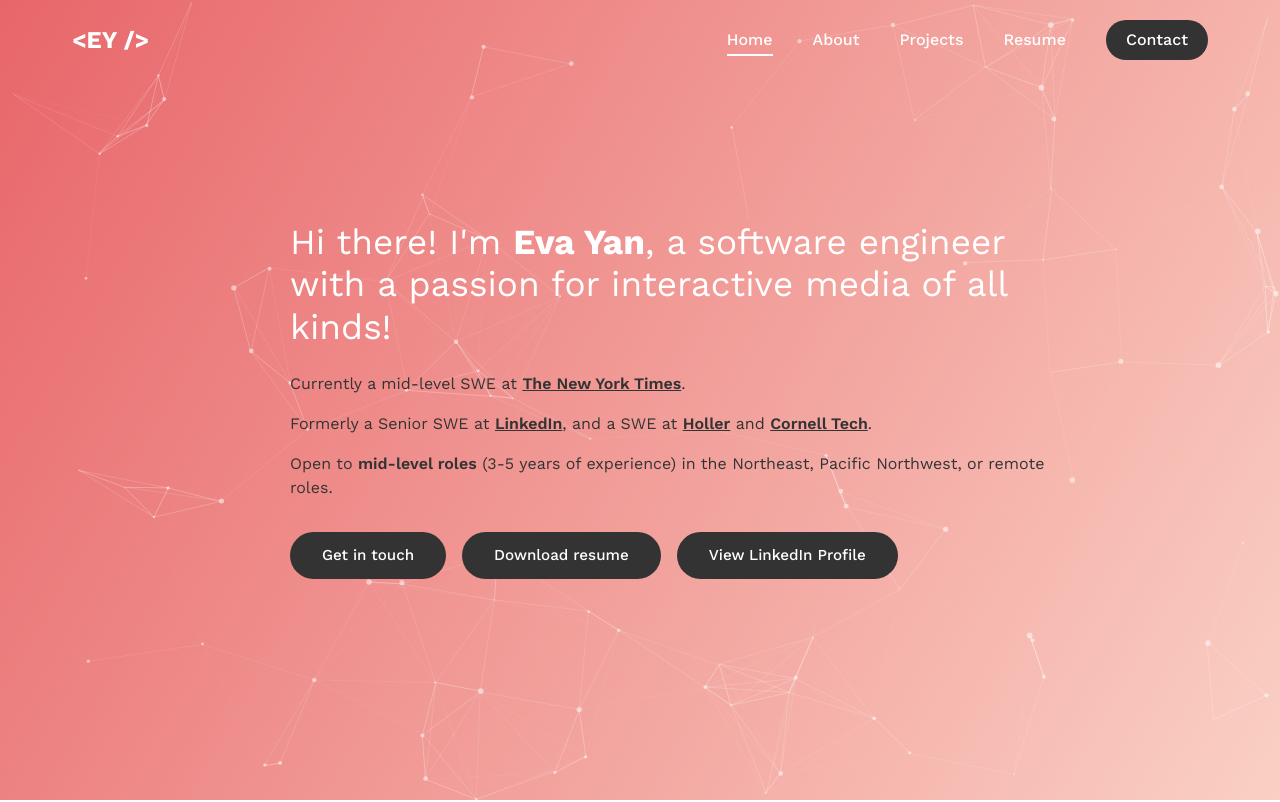
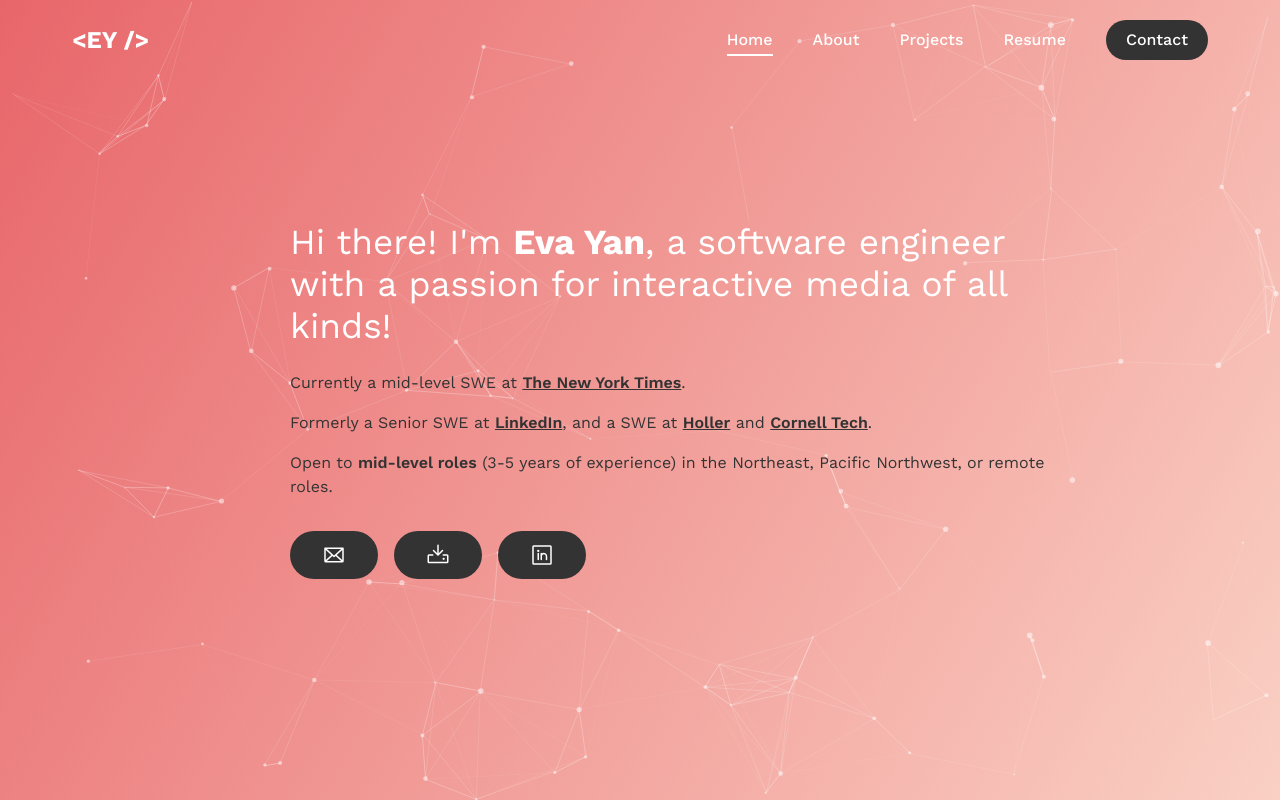
Before and after one commit to skeyan/dev-portfolio, a React (Vite) app: page / in a window 1280 px wide. Shown: the top 802 px of the page. Built offline with nearby package versions, Linux system fonts and the light colour scheme.

Commit message:
Hero cta to icons with phosphor

```diff
--- a/package.json
+++ b/package.json
@@ -10,6 +10,7 @@
     "preview": "vite preview"
   },
   "dependencies": {
+    "@phosphor-icons/react": "^2.1.10",
     "@tailwindcss/ui": "^0.7.2",
     "framer-motion": "^12.4.2",
     "husky": "^9.1.7",
--- a/src/components/Hero.jsx
+++ b/src/components/Hero.jsx
@@ -1,5 +1,6 @@
 import { useEffect } from 'react';
 import { Link } from 'react-router-dom';
+import { Envelope, Download, LinkedinLogo } from '@phosphor-icons/react';
 import { LINKS, Company, companies } from '../config/links';
 import '../styles/components/hero.scss';
 
@@ -106,22 +107,31 @@ const Hero = () => {
           {renderHeroTitle()}
           {renderHeroSubtitles()}
           <div className="hero-cta-container">
-            <Link to="/contact" className="hero-button">
-              Get in touch
+            <Link
+              to="/contact"
+              className="hero-button"
+              aria-label="Get in touch"
+              title="Get in touch"
+            >
+              <Envelope size={24} weight="regular" aria-hidden="true" />
             </Link>
             <button
               onClick={() => window.open(LINKS.RESUME)}
               className="hero-button"
+              aria-label="Download resume"
+              title="Download resume"
             >
-              Download resume
+              <Download size={24} weight="regular" aria-hidden="true" />
             </button>
             <a
               href={LINKS.LINKEDIN}
               target="_blank"
               rel="noopener noreferrer"
               className="hero-button"
+              aria-label="View LinkedIn Profile"
+              title="View LinkedIn Profile"
             >
-              View LinkedIn Profile
+              <LinkedinLogo size={24} weight="regular" aria-hidden="true" />
             </a>
           </div>
         </div>
--- a/src/styles/components/hero.scss
+++ b/src/styles/components/hero.scss
@@ -148,15 +148,17 @@
 }
 
 .hero-button {
+  align-items: center;
   background-color: var(--background-button-dark);
   border: 0;
   border-radius: 9999px;
   color: var(--text-light);
   cursor: pointer;
-  display: inline-block;
+  display: inline-flex;
   font-family: 'Work Sans';
   font-size: 0.95rem;
   font-weight: 500;
+  justify-content: center;
   padding: 0.75rem 2rem;
   margin-right: 1rem;
   text-decoration: none;
@@ -165,6 +167,13 @@
   @include mobile {
     font-size: 1.2rem;
     margin-bottom: 1rem;
+    padding: 0.75rem 1.5rem;
+  }
+
+  // Icon-only button styling
+  svg {
+    display: block;
+    flex-shrink: 0;
   }
 }
 
```
